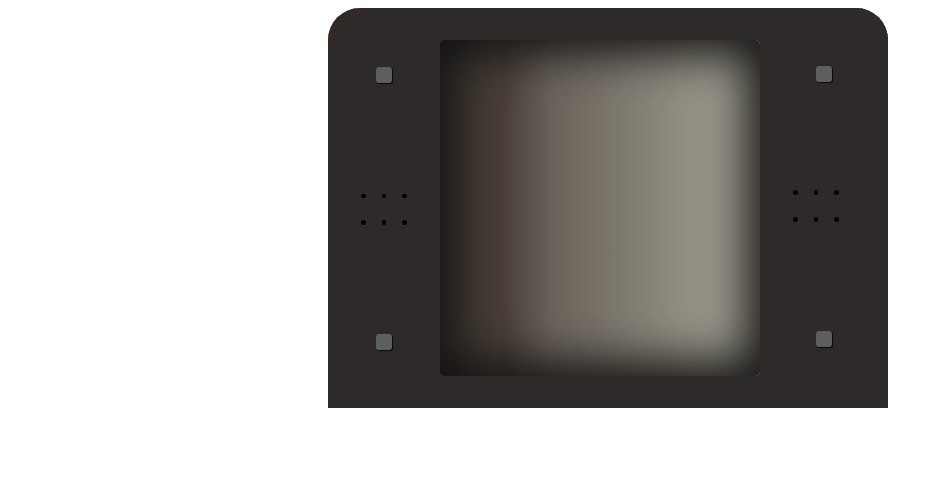
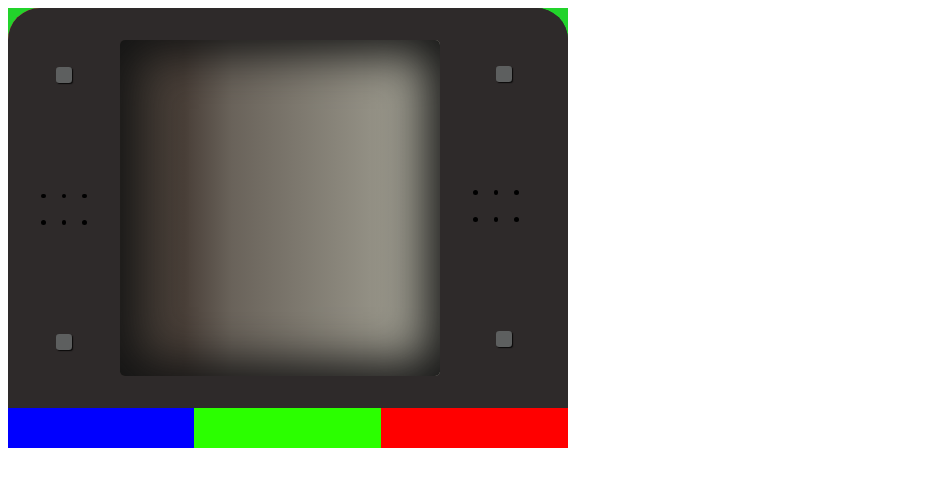
Before and after one commit to pagesMp/ConsolaNintendoDS, a plain HTML site: page index.html in a window 1280 px wide. Shown: the whole page, without its empty margins (0-943 px from the left). Drawn offline with Linux system fonts and the light colour scheme.

Commit message:
Parte superior consola practicamente finalizada, Bloquing y particiones parte central realizadas

```diff
--- a/css/style.css
+++ b/css/style.css
@@ -5,27 +5,25 @@
     margin: 0em;
     padding: 0em;
 
-    background-color: pink;
-
     display: flex;
     justify-content: center;
     align-items: center;
 
 }
 
-#consola{
+#consolaT{
 
     height: 25em;
-    width: 75em;
+    width: 35em;
 
-    background-color: rgba(2, 255, 15, 0);
+    background-color: rgb(34, 211, 43);
 
     margin: 0em;
     padding: 0em;
 
     display: flex;
+    justify-content: center;
     align-items: center;
-    justify-content: center;
 
 }
 
@@ -323,3 +321,42 @@
     box-shadow: 1px 1px 1px rgba(0, 0, 0, 0.438), 1px 1px 1px rgba(0, 0, 0, 0.541);
 
 }
+
+
+#consolaM{
+
+    height: 2.5em;
+    width: 35em;
+
+    background-color: blueviolet;
+
+    display: flex;
+    justify-content: center;
+    align-items: center;
+}
+ .barraCentralIz{
+
+    height: 2.5em;
+    width: 11.6em;
+
+    background-color: blue;
+
+}
+
+.barraCentralMd{
+
+    height: 2.5em;
+    width: 11.7em;
+
+    background-color: rgb(43, 255, 0);
+
+}
+
+.barraCentralDr{
+
+    height: 2.5em;
+    width: 11.7em;
+
+    background-color: rgb(255, 0, 0);
+
+}
--- a/index.html
+++ b/index.html
@@ -11,7 +11,7 @@
 </head>
 <body>
 
-<div id="consola">
+<div id="consolaT">
     <div id="pantallaIz">
         <div class="pantallaIzTop">
             <div class="izTopT"></div>
@@ -58,6 +58,15 @@
         </div>
     </div>
 </div>
+<div id="consolaM">
+    <div class="barraCentralIz"></div>
+    <div class="barraCentralMd"></div>
+    <div class="barraCentralDr"></div>
+
+</div>
+
+
+
 
 </body>
 </html>
```
